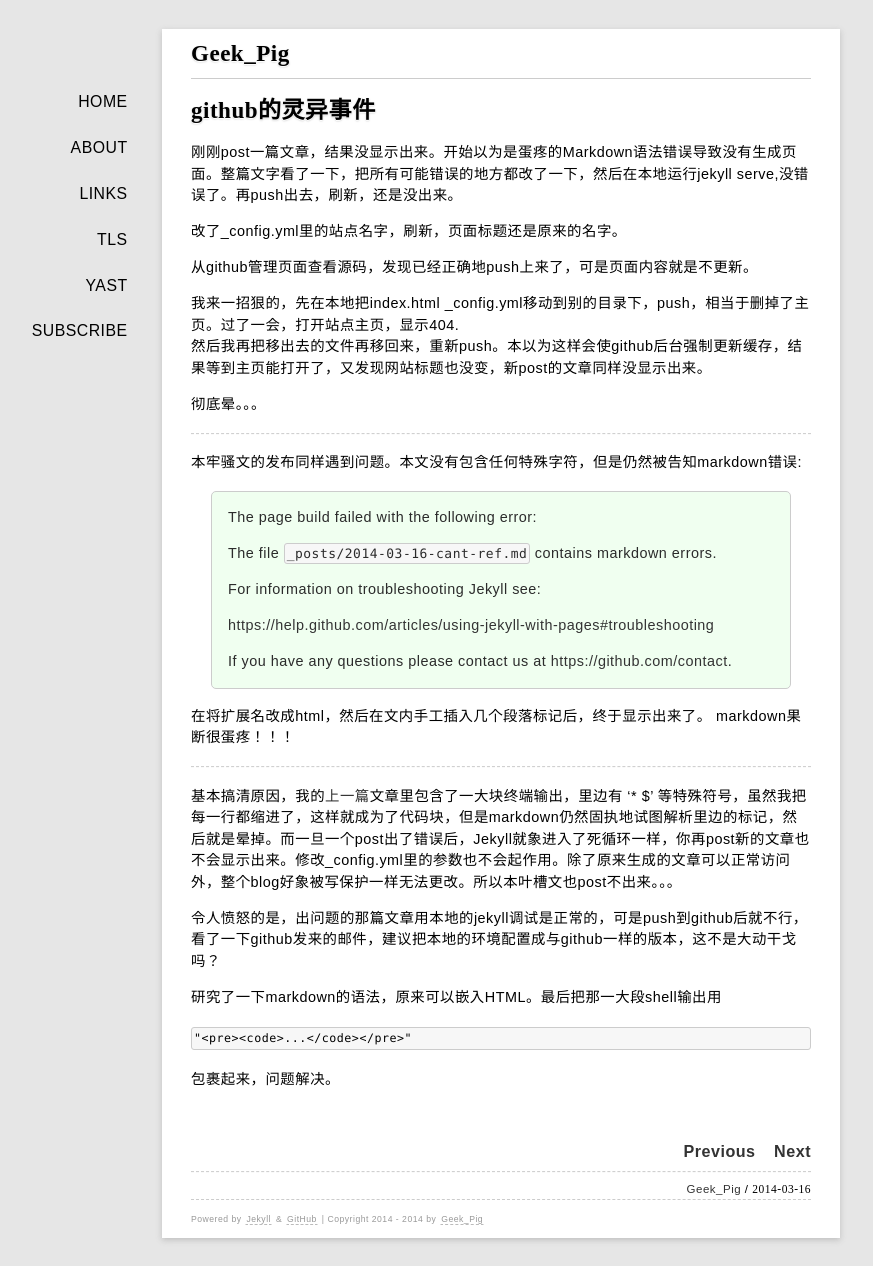
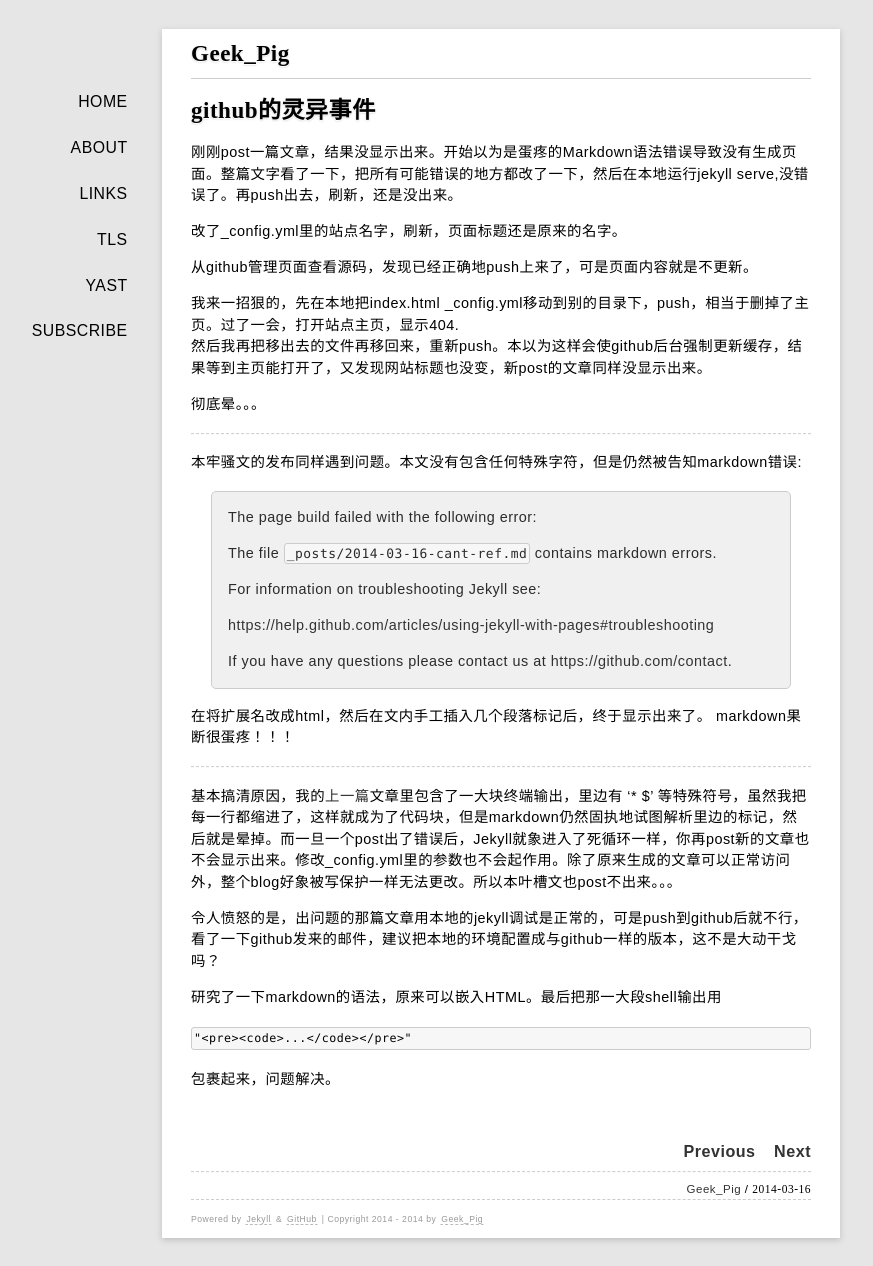
Before and after one commit to rhuichao/uternet.github.io, a Jekyll site: the page built from _posts/2014-03-16-cant-ref.md, in a window 1280 px wide. Shown: the whole page, without its empty margins (139-1012 px from the left). Built offline with Jekyll 4.4.1, drawn with Linux system fonts in a browser that asks for light colours; some web fonts are replaced; Markdown is read by kramdown in place of the engine named in the settings.

Commit message:
Update style.css

```diff
--- a/media/css/style.css
+++ b/media/css/style.css
@@ -101,7 +101,7 @@ blockquote p{
 
 blockquote{
     color:#2b2b2b;
-    background: #F0FFF0;
+    background: #F0F0F0;
     /*background:url(images/patt.png) repeat;*/
     margin:10px 20px;
     padding:8px 16px;
```
